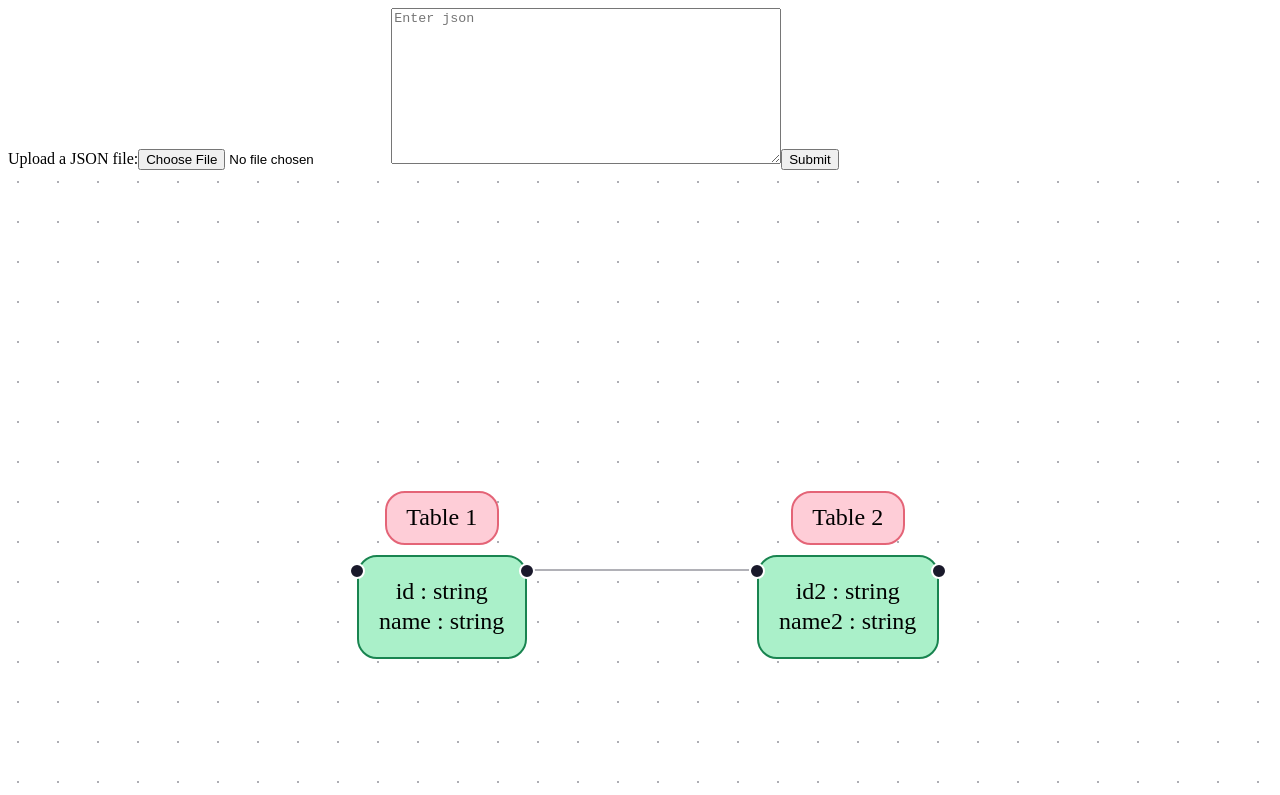
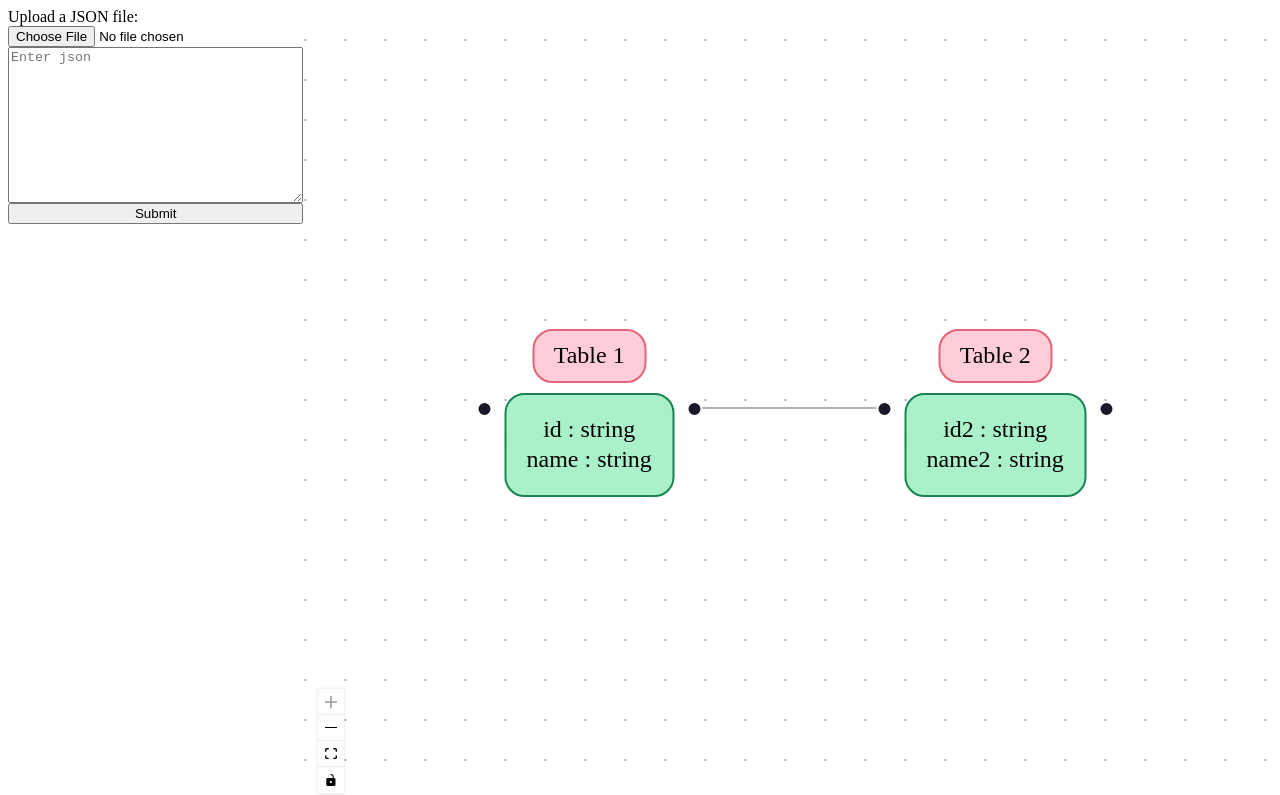
Before and after one commit to thaonguyen0229/visualize-data-app, a React (Vite) app: page / in a window 1280 px wide. Shown: the top 795 px of the page. Built offline with nearby package versions, Linux system fonts and the light colour scheme.

Commit message:
Style side bar and reactFlow view

```diff
--- a/src/App.tsx
+++ b/src/App.tsx
@@ -1,5 +1,5 @@
 import { useState, useCallback } from 'react';
-import { ReactFlow, Background, Controls, Node, applyNodeChanges, applyEdgeChanges, addEdge } from '@xyflow/react';
+import { ReactFlow, Background, Controls, Node, applyNodeChanges } from '@xyflow/react';
 import TableNode from './customNodes/TableNode';
 import '@xyflow/react/dist/style.css';
 import { jsonStringToTableNode } from './utilities/DataUtils';
@@ -30,6 +30,7 @@ export default function App() {
   //   (params) => setEdges((edgesSnapshot) => addEdge(params, edgesSnapshot)),
   //   [],
   // );
+
   const onSubmit = useCallback(
     () => {
       const jsonString = (document.getElementById('json-text')as HTMLTextAreaElement).value;
@@ -52,14 +53,15 @@ export default function App() {
     }, []
   );
 
-
   return (
-    <div>
-      <div style={{ width: '100vw', height: '100vh'}}>
+    <div style={{height: '100vh', width: '100vw', display: 'flex', flexDirection: 'row'}}>
+      <div className='side-bar'>
         <label htmlFor='json-file'>Upload a JSON file:</label>
         <input type="file" id='json-file' name='json-file' accept='.json' multiple={false} onChange={onFileUpload} />
-        <textarea id='json-text' rows={10} style={{width : '30vw'}} placeholder='Enter json'/>
+        <textarea id='json-text' rows={10} placeholder='Enter json'/>
         <button onClick={onSubmit}>Submit</button>
+      </div>
+      <div className='design-view'>
         <ReactFlow
           nodeTypes={nodeTypes}
           nodes={nodes}
--- a/src/index.css
+++ b/src/index.css
@@ -1,7 +1,19 @@
+.side-bar {
+    display: flex;
+    flex-direction: column;
+    width: 30%;
+}
+
+.design-view {
+    height: 100%;
+    width: 100%;
+}
+
 .table-node {
     width: auto;
     display: flex;
     flex-direction: column;
+    padding: 10px;
 }
 
 .table-name {
```
